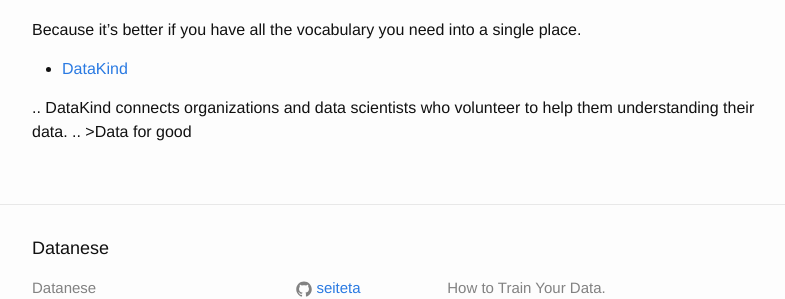
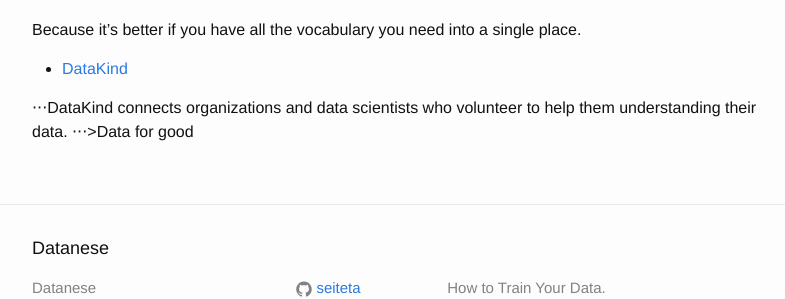
Before and after one commit to seiteta/seiteta.github.io_old, a Jekyll site: the page built from _posts/2014-11-19-data-science-glossary.md, in a window 1280 px wide. Shown: the part 233-532 px from the top of the page, without its empty margins (238-1023 px from the left). Built offline with Jekyll 4.4.1, drawn with Linux system fonts in a browser that asks for light colours.

```diff
--- a/_posts/2014-11-19-data-science-glossary.md
+++ b/_posts/2014-11-19-data-science-glossary.md
@@ -9,5 +9,5 @@ Because it's better if you have all the vocabulary you need into a single place.
 
 * [DataKind](http://www.datakind.org/)
 
-.. DataKind connects organizations and data scientists who volunteer to help them understanding their data.
-.. >Data for good
+⋅⋅⋅DataKind connects organizations and data scientists who volunteer to help them understanding their data.
+⋅⋅⋅>Data for good
```
